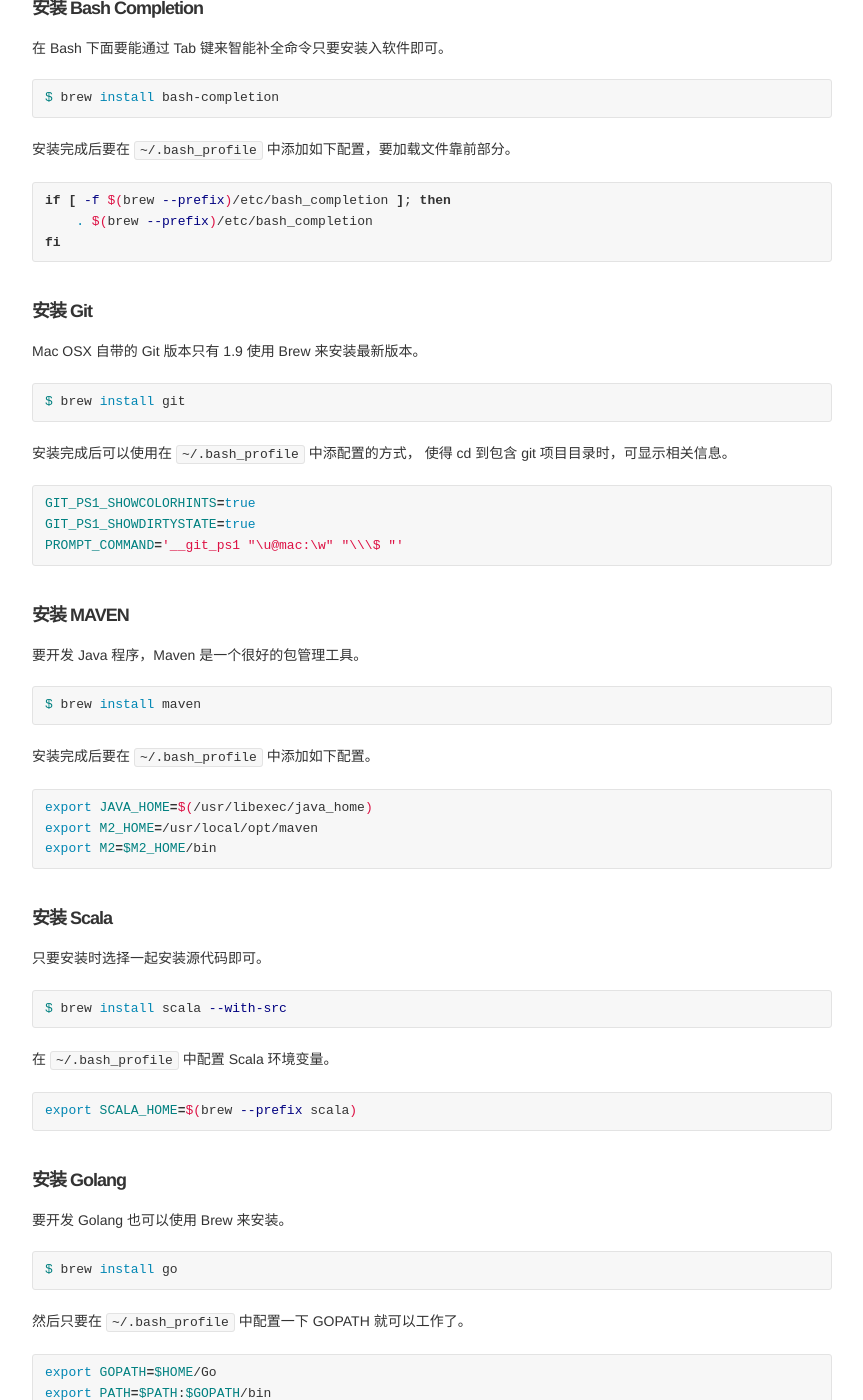
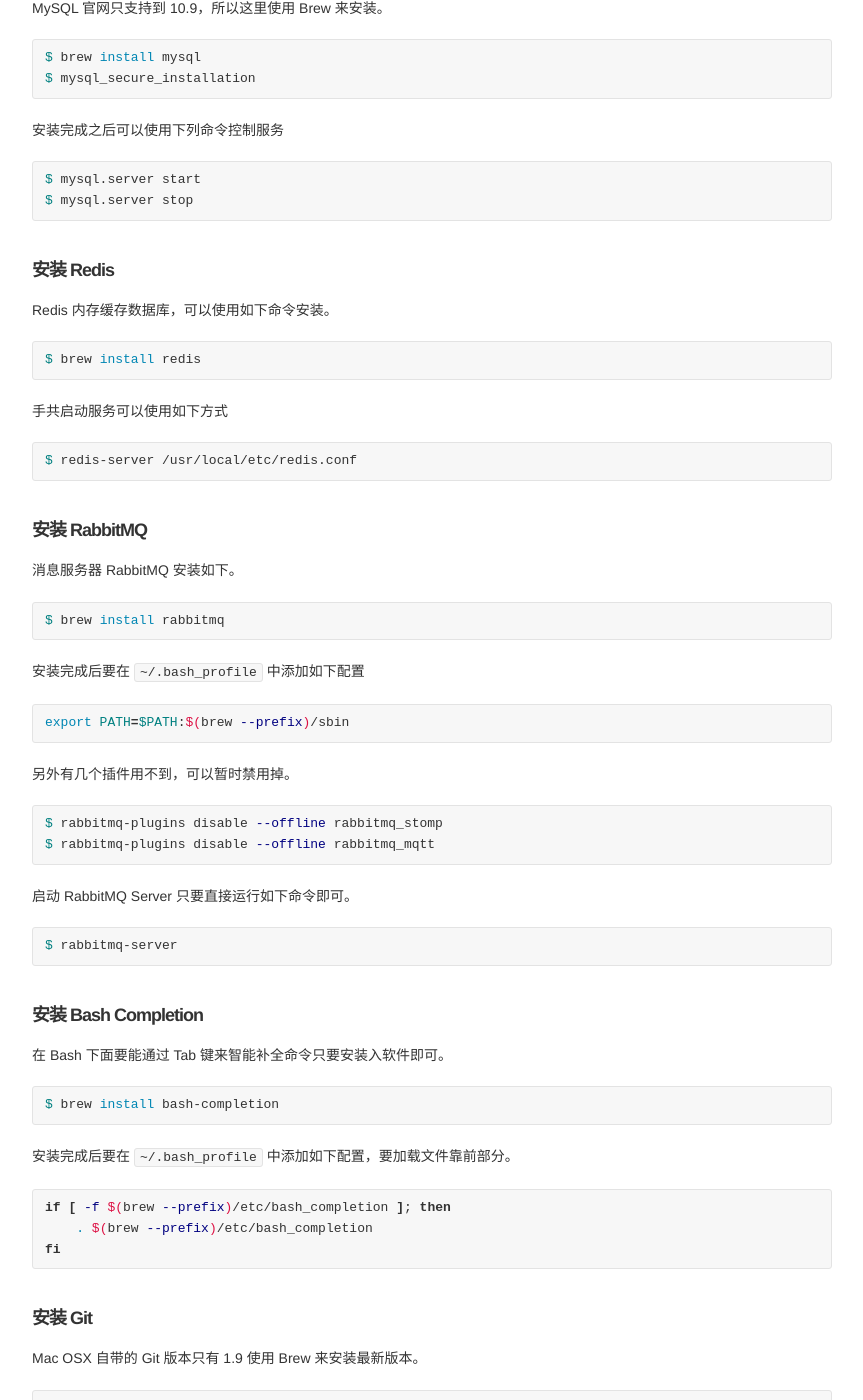
Before and after one commit to wizjin/wizjin.github.io, a Jekyll site: the page built from _posts/2015-01-12-brew-install-guide.md, in a window 1280 px wide and 1400 px high, scrolled down 1611 px. Shown: the whole window, without its empty margins (208-1071 px from the left). Built offline with Jekyll 4.4.1, drawn with Linux system fonts in a browser that asks for light colours; Markdown is read by kramdown in place of the engine named in the settings; some of the changed text lies outside the part shown.

Commit message:
Change paginate.

````diff
--- a/_config.yml
+++ b/_config.yml
@@ -11,7 +11,7 @@
 # Build settings
 permalink: /:year/:month/:day/:title
 highlighter: true
-paginate: 5
+paginate: 10
 paginate_path: "/pages/:num"
 markdown: redcarpet
 redcarpet:
--- a/_posts/2015-01-12-brew-install-guide.md
+++ b/_posts/2015-01-12-brew-install-guide.md
@@ -44,6 +44,20 @@
 $ brew install unrar
 ```
 
+### 安装 Node.js
+
+安装 Node.js 还是比较容易的，只要运行如下命令即可：
+
+```bash
+$ brew install node.js
+```
+
+这里需要注意的是，升级 npm 时候，不能使用 `npm update` 而要使用下列命令：
+
+```bash
+$ npm install -g npm@latest
+```
+
 ### 安装 PHP
 
 由于 Mac OSX 默认的 PHP 有些功能被禁用了，所以使用 Brew 安装一个新的。
@@ -78,6 +92,47 @@
 ```bash
 $ mysql.server start
 $ mysql.server stop
+```
+
+### 安装 Redis
+
+Redis 内存缓存数据库，可以使用如下命令安装。
+
+```bash
+$ brew install redis
+```
+
+手共启动服务可以使用如下方式
+
+```bash
+$ redis-server /usr/local/etc/redis.conf
+```
+
+### 安装 RabbitMQ
+
+消息服务器 RabbitMQ 安装如下。
+
+```bash
+$ brew install rabbitmq
+```
+
+安装完成后要在 `~/.bash_profile` 中添加如下配置
+
+```bash
+export PATH=$PATH:$(brew --prefix)/sbin
+```
+
+另外有几个插件用不到，可以暂时禁用掉。
+
+```bash
+$ rabbitmq-plugins disable --offline rabbitmq_stomp
+$ rabbitmq-plugins disable --offline rabbitmq_mqtt
+```
+
+启动 RabbitMQ Server 只要直接运行如下命令即可。
+
+```bash
+$ rabbitmq-server
 ```
 
 ### 安装 Bash Completion
````
